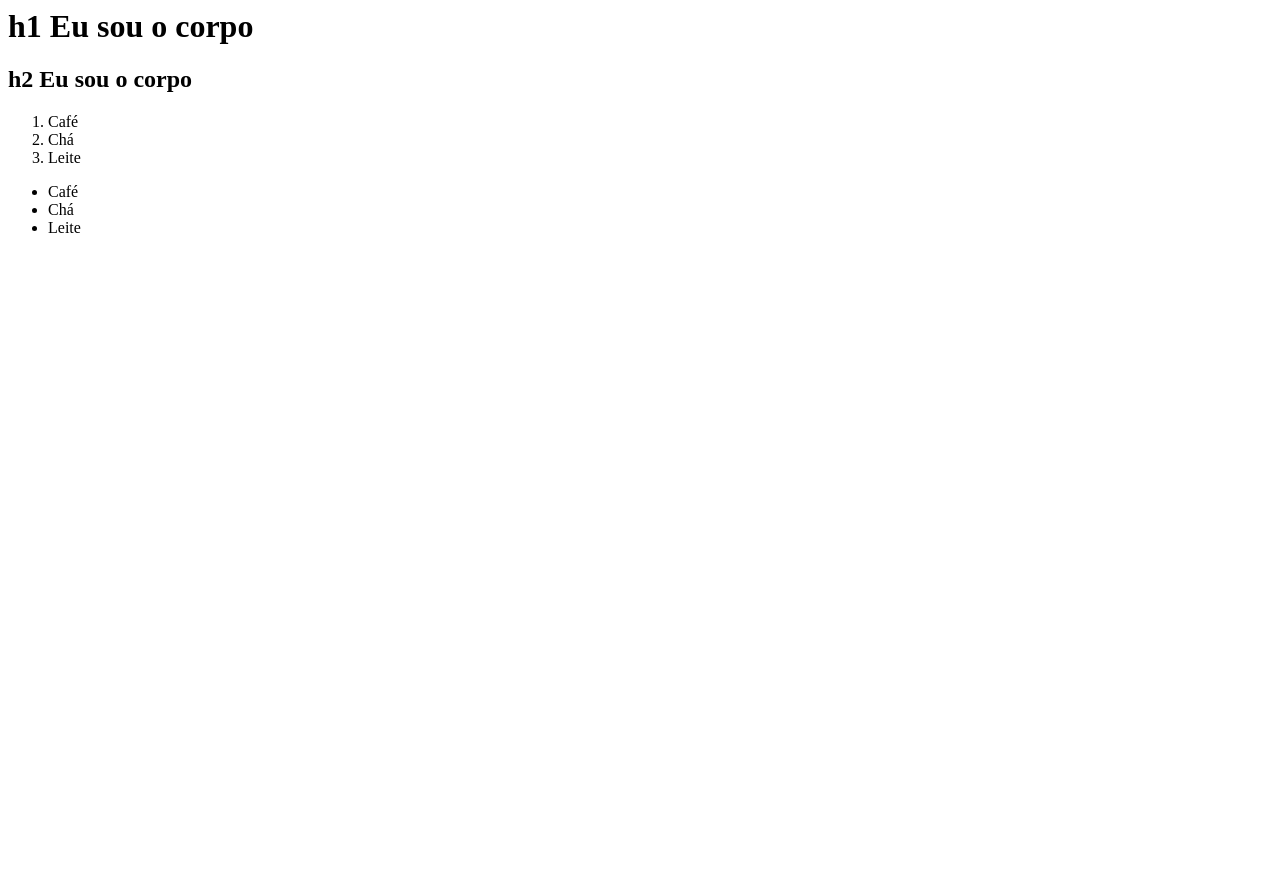
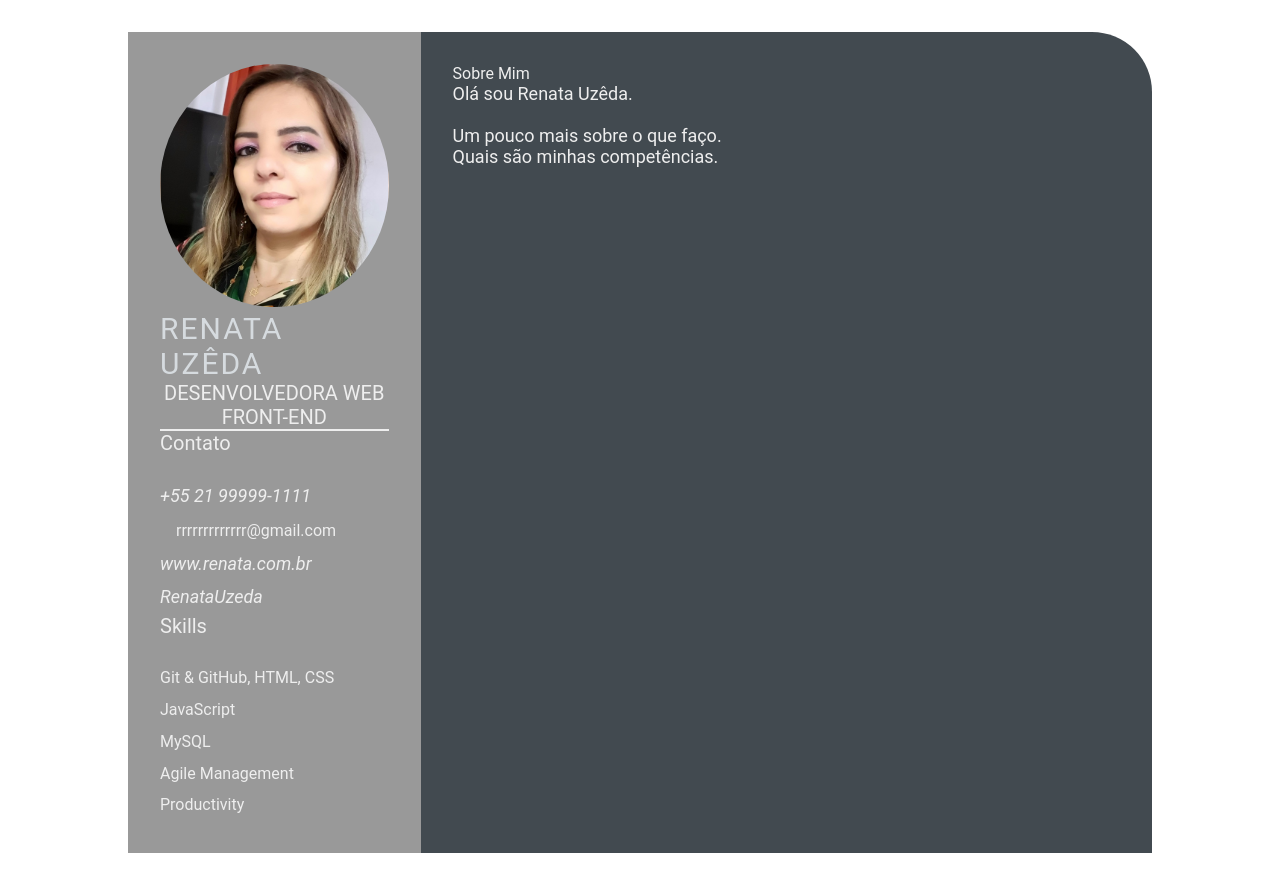
Before and after one commit to RenataUzeda/renatauzeda.github.io, a plain HTML site: page index.html in a window 1280 px wide. Before the commit the page ends 800 px from the top, so only its background shows below. Drawn offline with Linux system fonts and the light colour scheme.

```diff
--- a/index.html
+++ b/index.html
@@ -1,21 +1,54 @@
-<html>
-   <head>
-      <title>
-         Imersao Jornada Dev Ebac
-      </title>
-   <body>
-      <h1>h1 Eu sou o corpo</h1>
-      <h2>h2 Eu sou o corpo</h2>
-   </body>
-   <ol>
-      <li>Café</li>
-      <li>Chá</li>
-      <li>Leite</li>
-   </ol>
-   <ul>
-      <li>Café</li>
-      <li>Chá</li>
-      <li>Leite</li>
-   </ul>
-   </head>
+<!DOCTYPE html>
+<html lang="en">
+<head>
+   <meta charset="UTF-8">
+   <meta http-equiv="X-UA-Compatible" content="IE=edge">
+   <meta name="viewport" content="width=device-width, initial-scale=1.0">
+   <title>Renata Uzêda CV</title>
+   <link rel="stylesheet" href="style.css">
+   <!-- <link rel="stylesheet" href="Aguardando link para ícones"> -->
+</head>
+<body>
+   <main class="resume-contents">
+      <section class="left-section">
+         <section class="left-section-contents">
+            <div class="profile">
+               <img class="profile-image" src="img/profile-image.jpg" alt="Profile-image">
+               <p class="name">Renata Uzêda</p>
+               <p class="profession">Desenvolvedora Web Front-End</p>
+            </div>
+            <div class="contact-info">
+               <p class="left-title">Contato</p>
+               <ul>
+                  <li><i class="fa fa-phone">+55 21 99999-1111</i></li>
+                  <li><i class="fa fa-envelope"></i>rrrrrrrrrrrrr@gmail.com</li>
+                  <li><i class="fa fa-globe">www.renata.com.br</i></li>
+                  <li><i class="fa fa-github">RenataUzeda</i></li>
+               </ul>
+            </div>
+            <div class="skills">
+               <p class="left-title">Skills</p>
+               <ul>
+                  <li><p>Git & GitHub, HTML, CSS</p></li>
+                  <li><p>JavaScript</p></li>
+                  <li><p>MySQL</p></li>
+                  <li><p>Agile Management</p></li>
+                  <li><p>Productivity</p></li>
+               </ul>
+            </div>
+         </section>
+      </section>
+         <section class="right-section">
+            <div class="right-section-contents">
+               <section class="about gap">
+                  <div class="right-title">Sobre Mim</div>
+                  <p class="about-me-contents">Olá sou Renata Uzêda.<br>
+                     <br>Um pouco mais sobre o que faço.
+                     <br>Quais são minhas competências.
+                  </p>
+               </section>
+            </div>
+         </section>
+   </main>
+</body>
 </html>
```
